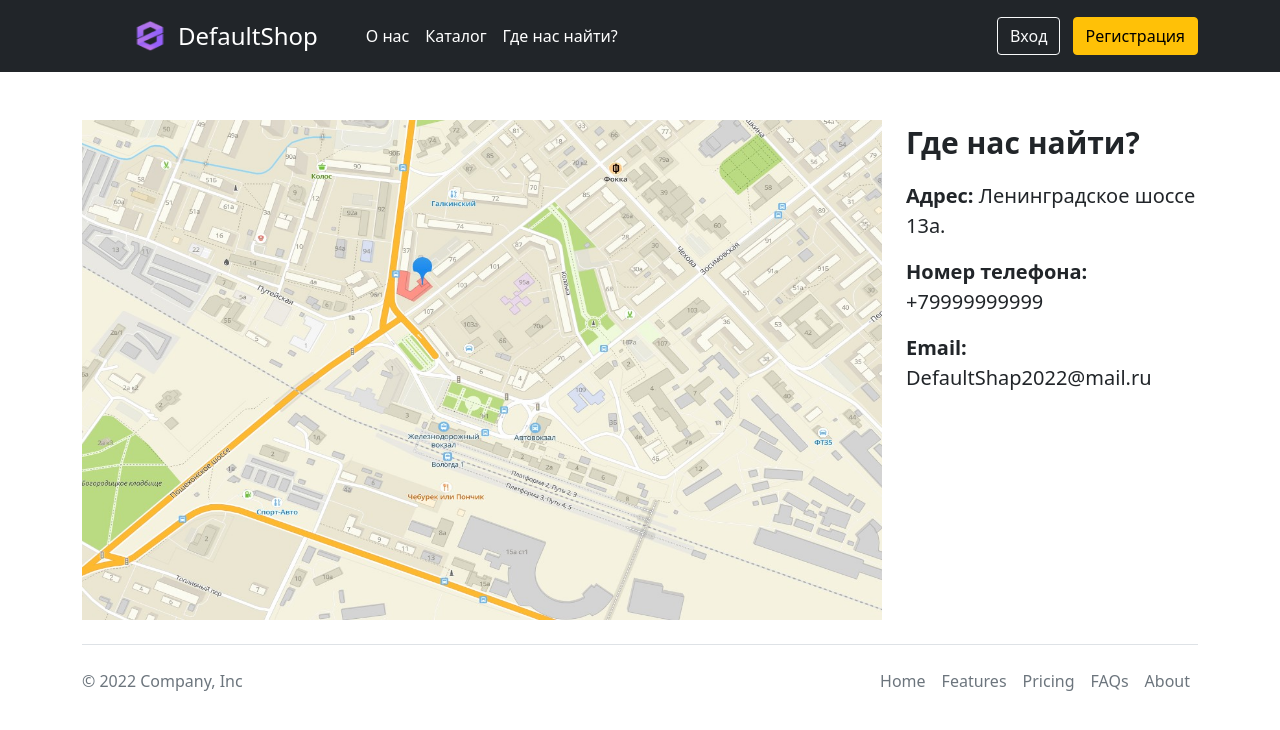
After one commit to OstwaldAnna/Example-of-a-website, a PHP site: page /adress.php in a window 1280 px wide. The commit adds this page. Shown: the top 730 px of the page. Run offline with PHP 8.4, Linux system fonts and the light colour scheme.

Commit message:
Страница: где нас найти?

```diff
--- /dev/null
+++ b/adress.php
@@ -0,0 +1,36 @@
+<!DOCTYPE html>
+<html lang="en">
+<head>
+    <meta charset="UTF-8">
+    <meta http-equiv="X-UA-Compatible" content="IE=edge">
+    <meta name="viewport" content="width=device-width, initial-scale=1.0">
+    <link href="/bootstrap/css/bootstrap.css" rel="stylesheet">
+    <link href="/css/style.css" rel="stylesheet">
+    <title>Document</title>
+</head>
+<body>
+    <?php
+        include ('./elements/header.php');
+    ?>
+    <div class="container mt-5 text-center">
+        <div class="row">
+          <div class="col">
+            <img width="800" height="500" alt="map" src="/resources/image/map.jpg">
+          </div>
+          <div class="col">
+            <p class="text-start"  style="font-size: 30px;"><b>Где нас найти?</b></p>
+            <p class="text-start" style="font-size: 20px;"><b>Адрес:</b> Ленинградское шоссе 13а.</p>
+            <p class="text-start" style="font-size: 20px;"><b>Номер телефона:</b> +79999999999</p>
+            <p class="text-start" style="font-size: 20px;"><b>Email:</b> DefaultShap2022@mail.ru</p>
+          </div>
+        </div>
+    </div>
+
+
+
+    <?php
+        include ('./elements/footer.php');
+    ?>
+<script src="/bootstrap/js/bootstrap.js" ></script>
+</body>
+</html>
--- /dev/null
+++ b/elements/footer.php
@@ -0,0 +1,18 @@
+<!-- Начало подвала -->
+<div class="container">
+        <footer class="d-flex flex-wrap justify-content-between align-items-center py-3 my-4 border-top">
+          <p class="col-md-4 mb-0 text-muted">© 2022 Company, Inc</p>
+
+          <a href="/" class="col-md-4 d-flex align-items-center justify-content-center mb-3 mb-md-0 me-md-auto link-dark text-decoration-none">
+            <svg class="bi me-2" width="40" height="32"><use xlink:href="#bootstrap"></use></svg>
+          </a>
+          <ul class="nav col-md-4 justify-content-end">
+            <li class="nav-item"><a href="#" class="nav-link px-2 text-muted">Home</a></li>
+            <li class="nav-item"><a href="#" class="nav-link px-2 text-muted">Features</a></li>
+            <li class="nav-item"><a href="#" class="nav-link px-2 text-muted">Pricing</a></li>
+            <li class="nav-item"><a href="#" class="nav-link px-2 text-muted">FAQs</a></li>
+            <li class="nav-item"><a href="#" class="nav-link px-2 text-muted">About</a></li>
+          </ul>
+        </footer>
+      </div>
+     <!-- Конец подвала -->
--- /dev/null
+++ b/elements/header.php
@@ -0,0 +1,22 @@
+<!-- Начало главного меню -->
+<header class="p-3 bg-dark text-white">
+        <div class="container">
+          <div class="d-flex flex-wrap align-items-center justify-content-center justify-content-lg-start">
+            <a href="/" class="d-flex align-items-center mb-2 mb-lg-0 text-white text-decoration-none">
+              <svg class="bi me-2" width="40" height="32" role="img" aria-label="Bootstrap"><use xlink:href="#bootstrap"></use></svg>
+            </a>
+            <img class="bi me-2" width="40" height="32" alt="logo" src="/resources/image/logo.png">
+            <span class="fs-4" style="margin-right: 2.5rem;" >DefaultShop</span>
+            <ul class="nav col-12 col-lg-auto me-lg-auto mb-2 justify-content-center mb-md-0">
+              <li><a href="./index.php" class="nav-link px-2 text-white">О нас</a></li>
+              <li><a href="#" class="nav-link px-2 text-white">Каталог</a></li>
+              <li><a href="./adress.php" class="nav-link px-2 text-white">Где нас найти?</a></li>
+            </ul>
+            <div class="text-end">
+              <button type="button" class="btn btn-outline-light me-2">Вход</button>
+              <button type="button" class="btn btn-warning">Регистрация</button>
+            </div>
+          </div>
+        </div>
+      </header>
+      <!-- Конец главного меню -->
```
Also changed, not shown: index.php (renamed from index.html, +7 -41 lines), resources/image/map.jpg (added).
